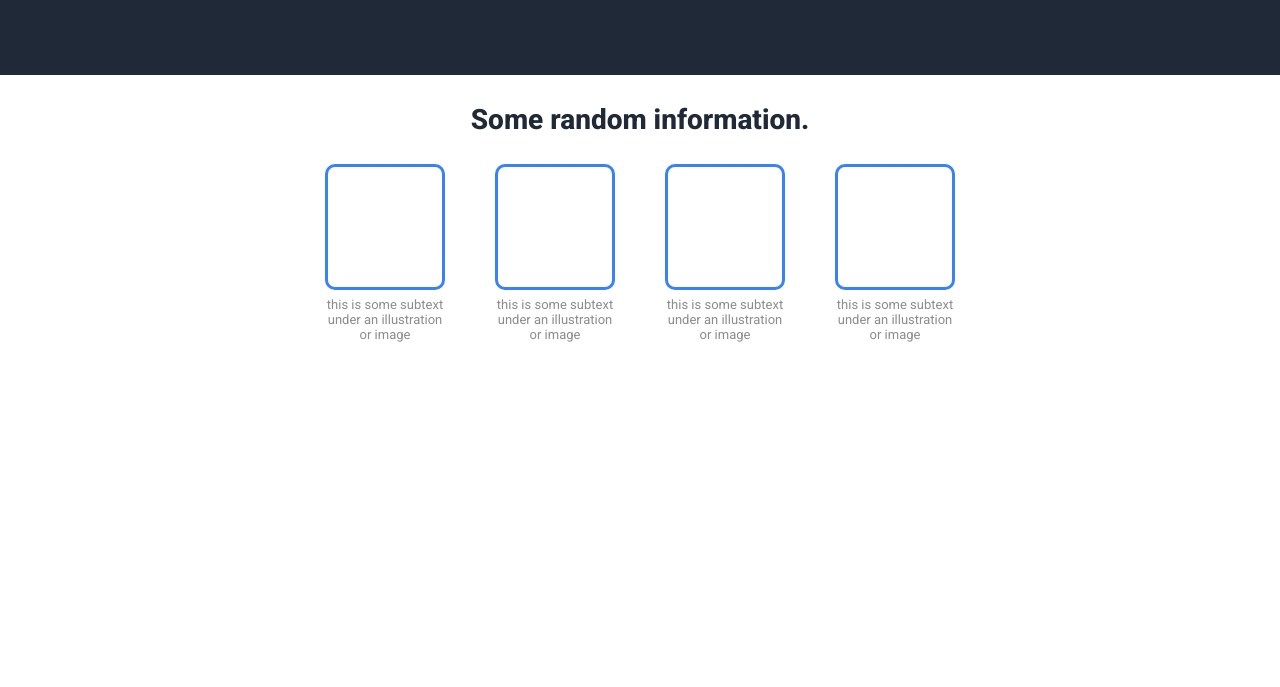
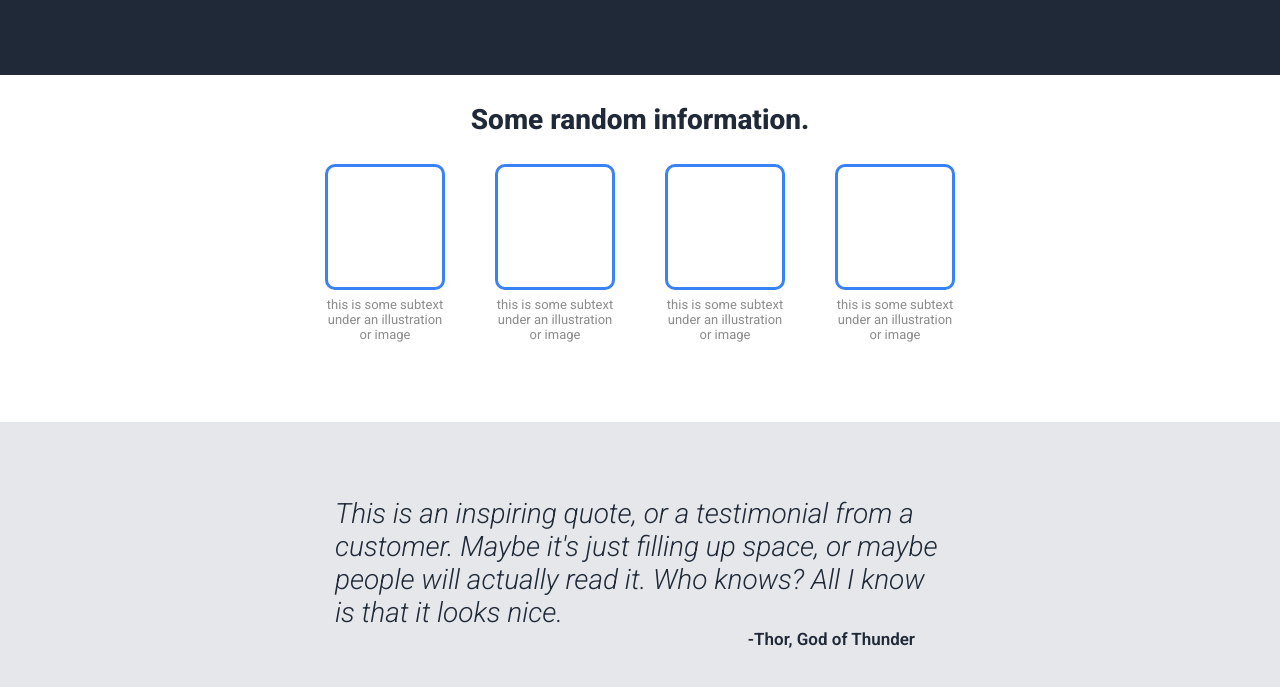
Before and after one commit to hecz34/landing-page, a plain HTML site: page index.html in a window 1280 px wide. Shown: the part 287-974 px from the top of the page. Before the commit the page ends 800 px from the top, so only its background shows below. Drawn offline with Linux system fonts and the light colour scheme.

Commit message:
Complete section 3/4
Finish the third section of the project, which includes a quote and
author name

```diff
--- a/index.html
+++ b/index.html
@@ -51,6 +51,13 @@
       </div>
     </div>
   </div>
+  <div class="quote-container">
+    <p class="quote">
+      This is an inspiring quote, or a testimonial from a customer. Maybe it's just filling up space, or maybe people
+      will actually read it. Who knows? All I know is that it looks nice.
+    </p>
+    <p class="quote-author">-Thor, God of Thunder</p>
+  </div>
 </body>
 
 </html>
--- a/style.css
+++ b/style.css
@@ -73,6 +73,7 @@ p {
 .random-info {
   display: flex;
   flex-direction: column;
+  margin-bottom: 70px;
 }
 h3 {
   font-size: 28px;
@@ -99,3 +100,29 @@ h3 {
   font-size: 13px;
   color: #8c8c8c;
 }
+.quote-container {
+  background-color: #E5E7EB;
+  display: flex;
+  flex-direction: column;
+  align-items: center;
+  padding: 75px 0;
+}
+.quote {
+  color: #1F2937;
+  /* font-size: 23px; */
+  font-size: 28px;
+  font-weight: 300;
+  font-style: italic;
+  /* width: 520px; */
+  width: 610px;
+  margin: 0;
+}
+.quote-author {
+  width: 610px;
+  text-align: end;
+  color: #1F2937;
+  font-size: 17px;
+  font-weight: 600;
+  padding-right: 60px;
+  margin: 0;
+}
```
